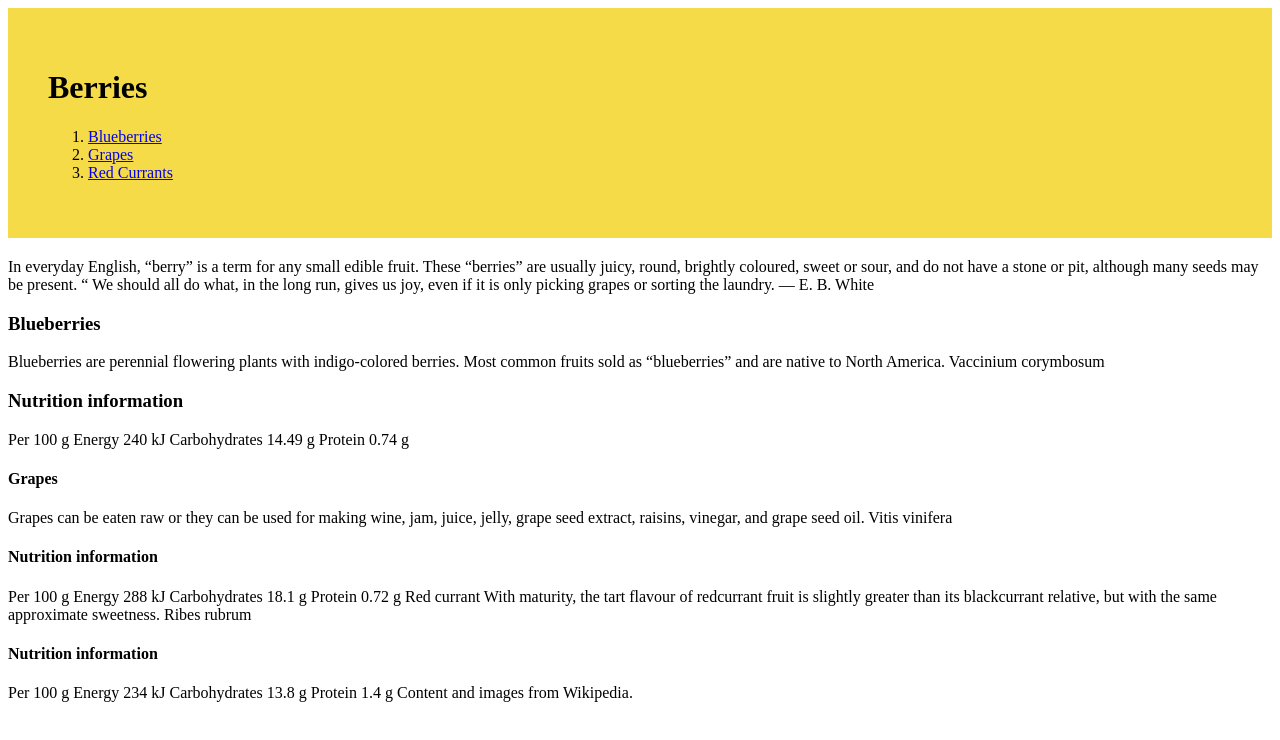
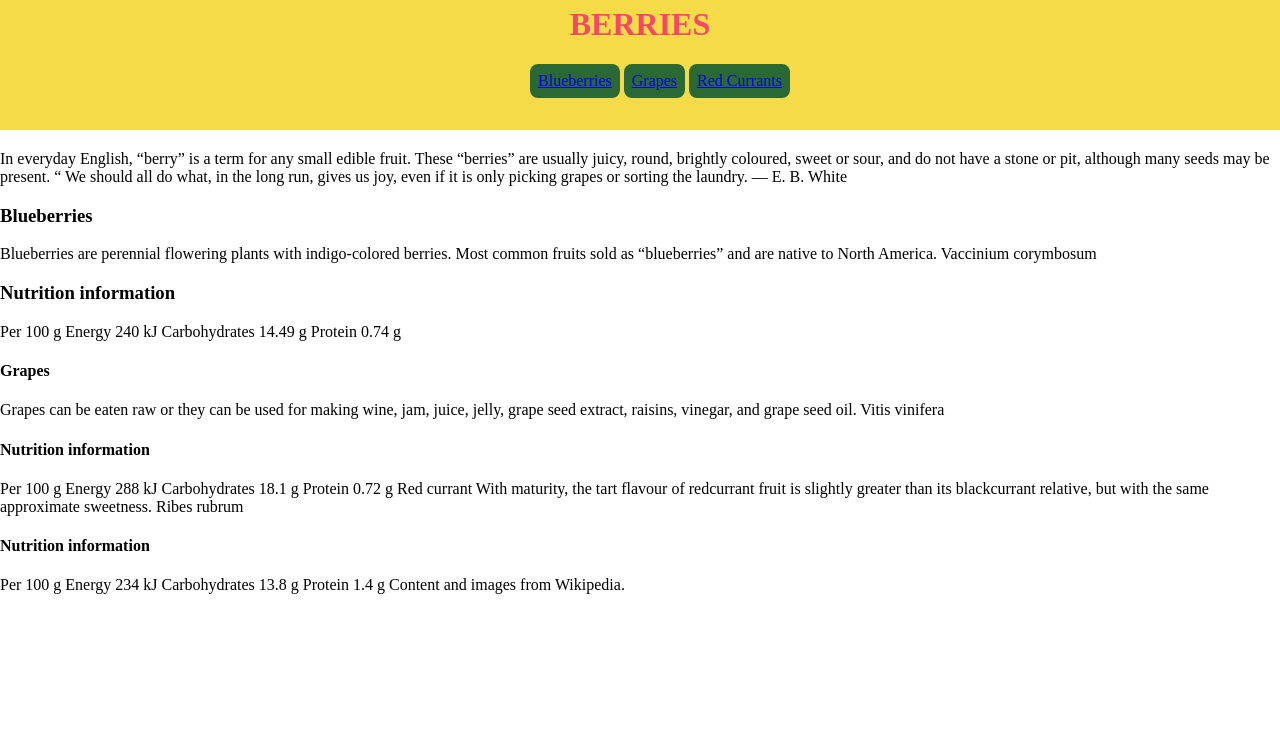
Before and after one commit to jenniferyaya/project-1, a plain HTML site: page index.html in a window 1280 px wide. Drawn offline with Linux system fonts and the light colour scheme; a web font is replaced by a local one.

Commit message:
Added html elements to header and nav ol.

```diff
--- a/css/main.css
+++ b/css/main.css
@@ -1,5 +1,37 @@
+html {
+	background-color: #fff;
+}
+
+body {
+	margin: 0em;
+}
+
 header {
 	background-color: #f5db48;
-	padding: 2.5em;
-	color: f54869;
+	text-align: center;
 }
+
+h1 {
+	font-size: 2rem;
+	text-align: center;
+	color: #f54869;
+	padding: 0.25em;
+	line-height: 2rem;
+	margin: 0em;
+}
+
+nav {
+color: #fff;
+display: inline-block;
+margin: 0em 0em 1em 0em;
+
+}
+
+nav li {
+	text-align: center;
+	display: inline-block;
+	list-style-type: none;
+	background-color: #2a6934;
+	border-radius: 0.5em;
+	padding: 0.5em;
+}
--- a/index.html
+++ b/index.html
@@ -12,13 +12,14 @@
 	<body>
 
 <header>
-	<h1>Berries</h1>
+	<h1>BERRIES</h1>
 
 <nav>
 		<ol>
 			<li><a href="#">Blueberries</li></a>
 			<li><a href="#">Grapes</li></a>
 			<li><a href="#">Red Currants</li></a>
+		</ol>
 </nav>
 
 </header>
```
